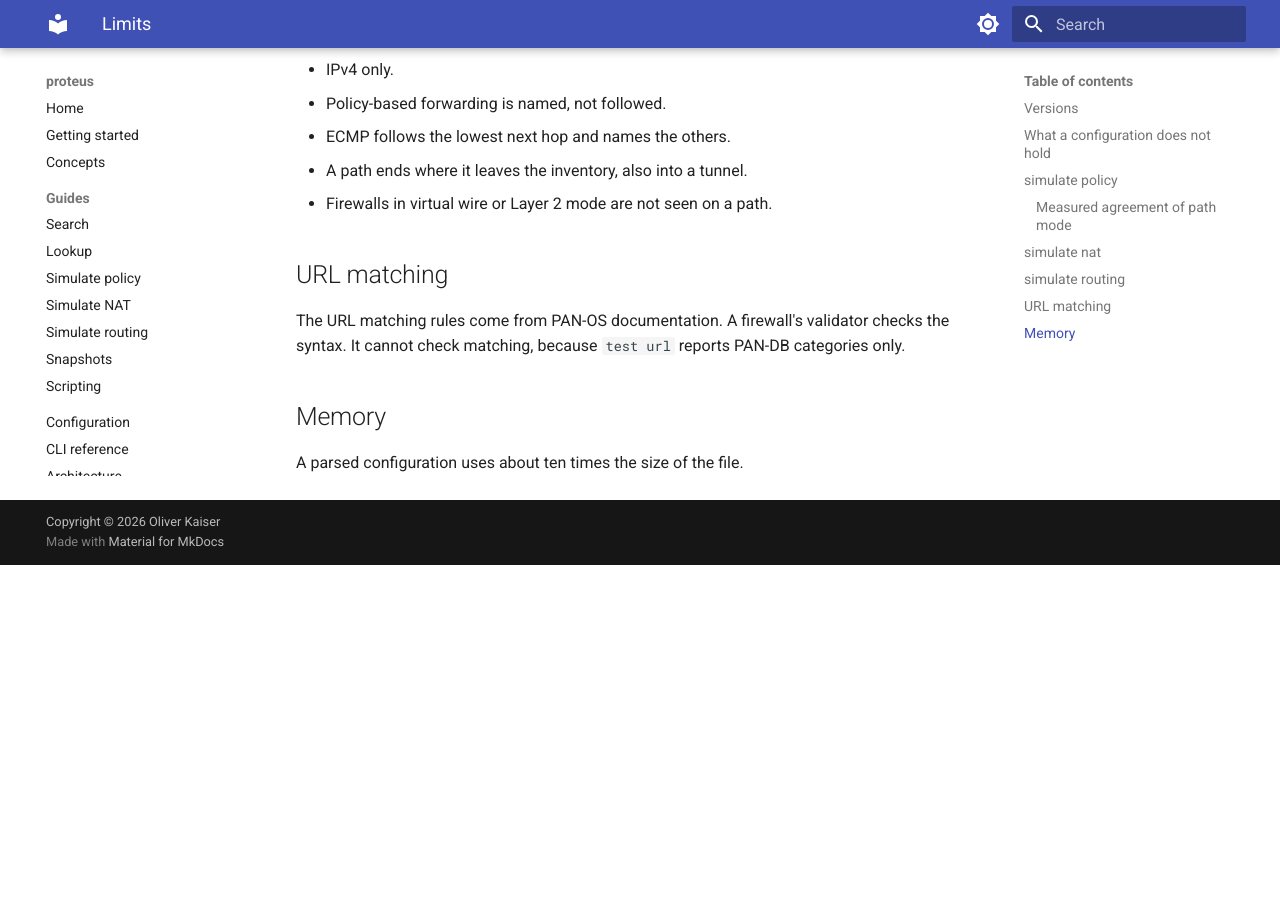
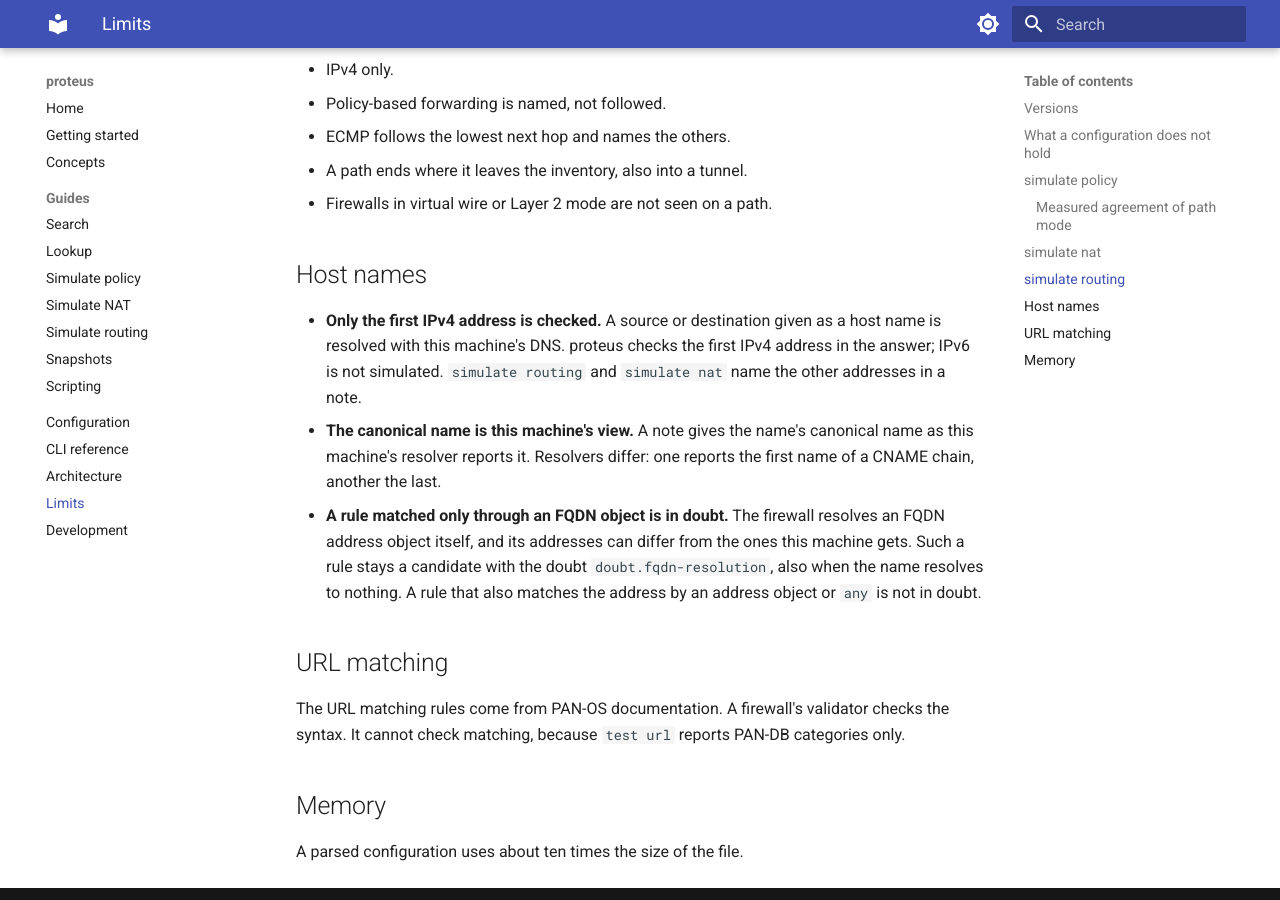
Before and after one commit to kaisero/proteus, an MkDocs documentation site: the page built from docs/limits.md, in a window 1280 px wide and 900 px high, scrolled down 1969 px. Built offline with MkDocs 1.6.1 and Material for MkDocs 9.7.7, drawn with Linux system fonts in a browser that asks for light colours; before the commit the page ends 2534 px from its top, so only the background shows below that.

Commit message:
Document JSON format 2, host name limits and the changes
The scripting guide says where the reason codes and the JSON schemas
live. The limits page covers host names: the first IPv4 address, the
resolver's canonical name and the FQDN doubt. The changelog records
format 2, the FQDN doubt and empty flag values.

```diff
--- a/docs/limits.md
+++ b/docs/limits.md
@@ -78,6 +78,21 @@ hop's firewall the same question with `test security-policy-match`. On fw02,
 - A path ends where it leaves the inventory, also into a tunnel.
 - Firewalls in virtual wire or Layer 2 mode are not seen on a path.
 
+## Host names
+
+- **Only the first IPv4 address is checked.** A source or destination given as a
+  host name is resolved with this machine's DNS. proteus checks the first IPv4
+  address in the answer; IPv6 is not simulated. `simulate routing` and
+  `simulate nat` name the other addresses in a note.
+- **The canonical name is this machine's view.** A note gives the name's
+  canonical name as this machine's resolver reports it. Resolvers differ: one
+  reports the first name of a CNAME chain, another the last.
+- **A rule matched only through an FQDN object is in doubt.** The firewall
+  resolves an FQDN address object itself, and its addresses can differ from the
+  ones this machine gets. Such a rule stays a candidate with the doubt
+  `doubt.fqdn-resolution`, also when the name resolves to nothing. A rule that
+  also matches the address by an address object or `any` is not in doubt.
+
 ## URL matching
 
 The URL matching rules come from PAN-OS documentation. A firewall's validator
```
Also changed, not shown: CHANGELOG.md (+15 -0 lines), docs/guides/scripting.md (+13 -0 lines).
